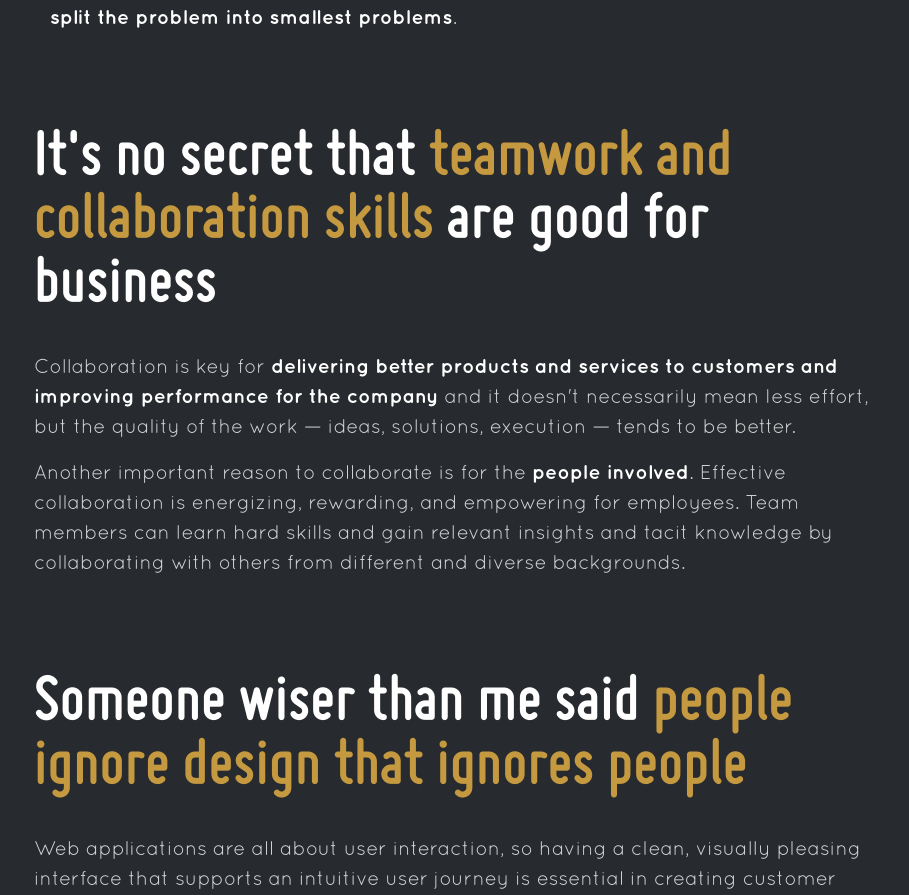
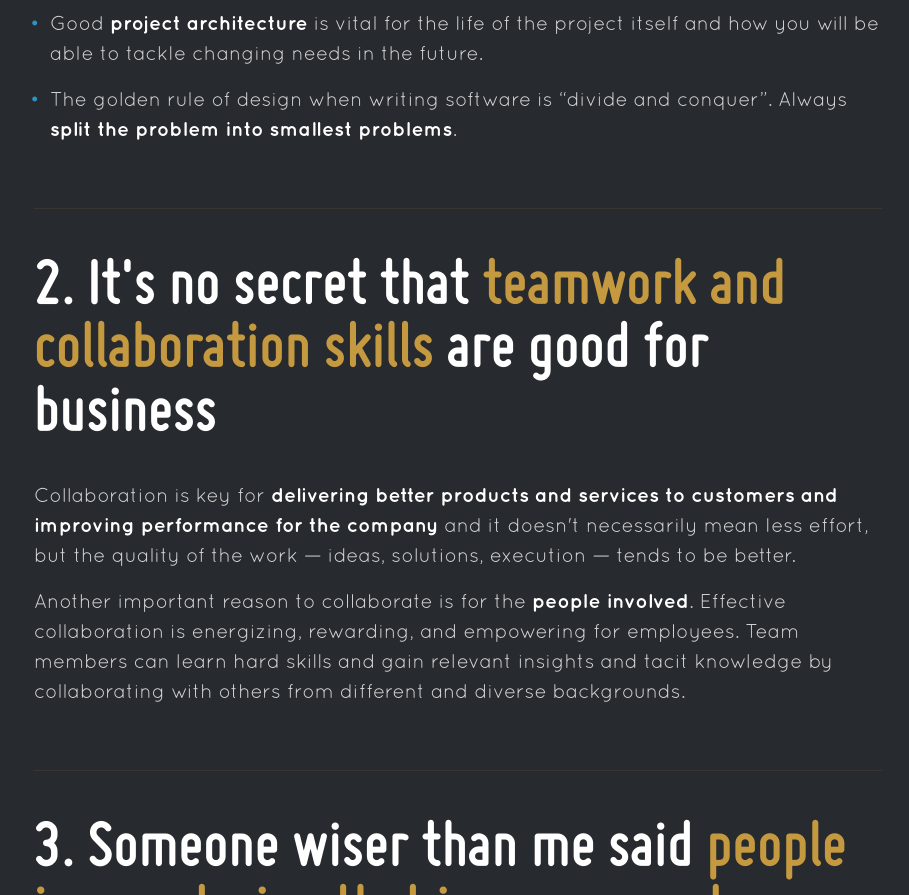
Before and after one commit to petradev79/next-portfolio, a Next.js app: page / in a window 1280 px wide. Shown: the part 1905-2800 px from the top of the page, without its empty margins (182-1091 px from the left). Built offline with nearby package versions, Linux system fonts and the light colour scheme.

Commit message:
add sanity client

```diff
--- a/components/Tips/index.tsx
+++ b/components/Tips/index.tsx
@@ -12,10 +12,10 @@ const Tips = () => {
         </div>
       </div>
       <div className={styles['tips-container']}>
-        <div className={styles['grid-tips']}>
         <div className={styles.tip}>
+          {/* <h4>1. Define your vision</h4> */}
           <h3>
-              Before start coding{' '}
+            1. Before start coding{' '}
             <span>define your vision and start planning</span>
           </h3>
           <p>
@@ -45,59 +45,58 @@ const Tips = () => {
           </ul>
         </div>
         <div className={styles.tip}>
+          {/* <h4>2. Teamwork and collaboration</h4> */}
           <h3>
-              It's no secret that <span>teamwork and collaboration skills</span>{' '}
-              are good for business
+            2. It's no secret that{' '}
+            <span>teamwork and collaboration skills</span> are good for business
           </h3>
           <p>
             Collaboration is key for{' '}
             <span>
-                delivering better products and services to customers and
-                improving performance for the company
+              delivering better products and services to customers and improving
+              performance for the company
             </span>{' '}
-              and it doesn't necessarily mean less effort, but the quality of
-              the work — ideas, solutions, execution — tends to be better.
+            and it doesn't necessarily mean less effort, but the quality of the
+            work — ideas, solutions, execution — tends to be better.
           </p>
           <p>
             Another important reason to collaborate is for the{' '}
-              <span>people involved</span>. Effective collaboration is
-              energizing, rewarding, and empowering for employees. Team members
-              can learn hard skills and gain relevant insights and tacit
-              knowledge by collaborating with others from different and diverse
-              backgrounds.
+            <span>people involved</span>. Effective collaboration is energizing,
+            rewarding, and empowering for employees. Team members can learn hard
+            skills and gain relevant insights and tacit knowledge by
+            collaborating with others from different and diverse backgrounds.
           </p>
         </div>
         <div className={styles.tip}>
           <h3>
-              Someone wiser than me said{' '}
+            3. Someone wiser than me said{' '}
             <span>people ignore design that ignores people</span>
           </h3>
           <p>
-              Web applications are all about user interaction, so having a
-              clean, visually pleasing interface that supports an intuitive user
-              journey is essential in creating customer delight.
+            Web applications are all about user interaction, so having a clean,
+            visually pleasing interface that supports an intuitive user journey
+            is essential in creating customer delight.
           </p>
           <ul>
             <li>
-                <span>Get to know your users </span>- you won't be able to
-                create a product that exceeds users expectations without first
+              <span>Get to know your users </span>- you won't be able to create
+              a product that exceeds users expectations without first
               understanding their preferences and desires.
             </li>
             <li>
               <span>Keep it simple </span>- users appreciate a clean interface
-                and intuitive user journey that allows them to navigate with
-                ease.
+              and intuitive user journey that allows them to navigate with ease.
             </li>
             <li>
               <span>Don't overthink things </span>- there's no need to change
-                elements of your web app simply for the sake of being original
-                and new.
+              elements of your web app simply for the sake of being original and
+              new.
             </li>
           </ul>
         </div>
         <div className={styles.tip}>
           <h3>
-              <span>Learning and improving knowledge</span> is essential to our
+            4. <span>Learning and improving knowledge</span> is essential to our
             existence
           </h3>
           <p>
@@ -105,16 +104,15 @@ const Tips = () => {
               Learning is the only thing the mind never exhausts, never fears,
               and never regrets
             </span>
-              . Being a person always willing to learn new skills and techniques
-              I enjoy being challenged.
+            . Being a person always willing to learn new skills and techniques I
+            enjoy being challenged.
           </p>
           <p>
             In today's competitive technological world, learning keeps you
             keeping up to date with trends, various skills, knowledge, and
-              competencies. Continuous learning helps to innovate new ideas.
-              This nurtures your brain and thinking ability.
+            competencies. Continuous learning helps to innovate new ideas. This
+            nurtures your brain and thinking ability.
           </p>
-          </div>
         </div>
       </div>
     </section>
--- a/package.json
+++ b/package.json
@@ -9,6 +9,7 @@
     "lint": "next lint"
   },
   "dependencies": {
+    "@sanity/client": "^3.4.1",
     "@types/node": "18.11.9",
     "@types/react": "18.0.24",
     "@types/react-dom": "18.0.8",
--- a/styles/Tips.module.css
+++ b/styles/Tips.module.css
@@ -8,7 +8,7 @@
 }
 
 .flex-intro {
-  margin-bottom: 8rem;
+  margin-bottom: 15rem;
   align-items: center;
   justify-content: space-between;
   --flex-gap-space: 3rem;
@@ -22,8 +22,10 @@
   max-width: calc(55rem + var(--container-padding-inline));
 }
 
-.grid-tips {
-  --grid-gap-space: 5rem;
+.tip:not(:last-child) {
+  margin-bottom: 3rem;
+  padding-bottom: 3rem;
+  border-bottom: 1px solid rgba(var(--color-accent), 0.1);
 }
 
 .title h2,
@@ -38,6 +40,14 @@
 .tip h3 span {
   color: rgb(var(--color-accent));
 }
+
+/* .tip h4 {
+  margin-bottom: 2rem;
+  display: inline-block;
+  font-weight: 700;
+  text-transform: uppercase;
+  color: rgba(var(--color-white), 0.85);
+} */
 
 .title p,
 .tip p {
```
Also changed, not shown: sanity.js (added, +13 -0 lines), styles/globals.css (+14 -0 lines), 2 other files (tests, documents, lock files or other folders). Lines whose indentation alone changed are shown as unchanged.
